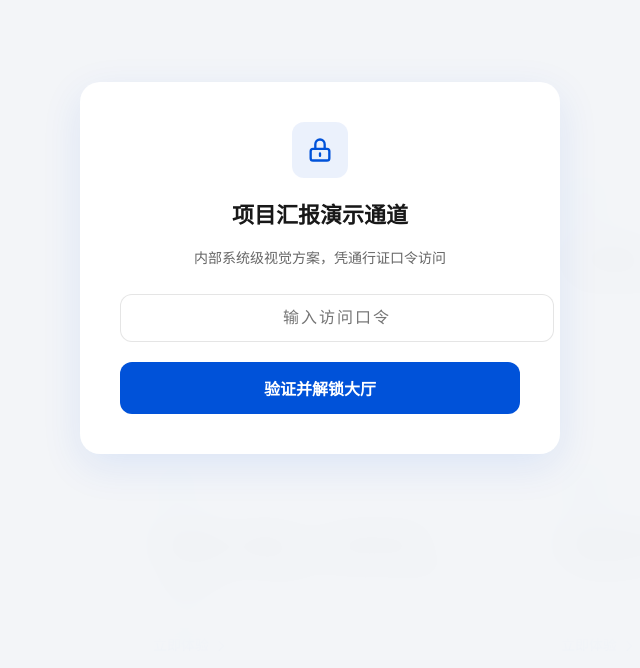
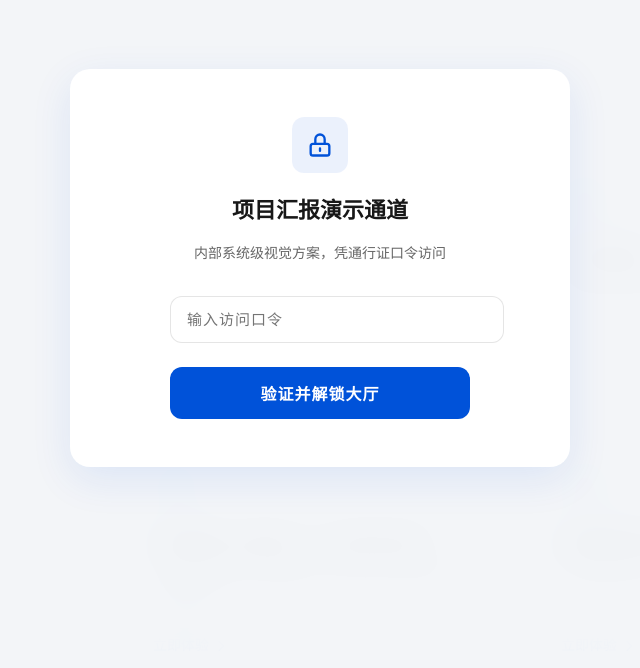
Before and after one commit to AkiNiu/jet-demo, a plain HTML site: page index.html in a window 1280 px wide. Shown: the part 132-800 px from the top of the page, without its empty margins (320-960 px from the left). Drawn offline with Linux system fonts and the light colour scheme.

Commit message:
style: refine aesthetics of auth overlay container

```diff
--- a/index.html
+++ b/index.html
@@ -141,16 +141,19 @@
             z-index: 9999; display: flex; align-items: center; justify-content: center; flex-direction: column; transition: opacity 0.3s;
         }
         .auth-box {
-            background: #fff; padding: 40px; border-radius: 20px; box-shadow: 0 12px 40px rgba(0,82,217,0.1); width: 90%; max-width: 400px; text-align: center;
+            background: #fff; padding: 48px 40px; border-radius: 20px; box-shadow: 0 12px 40px rgba(0,82,217,0.1); width: 90%; max-width: 420px; text-align: center;
         }
-        .auth-box h2 { margin: 0 0 12px; font-size: 22px; color: var(--text-main); }
-        .auth-box p { font-size: 14px; color: var(--text-sub); margin-bottom: 24px; }
+        .auth-box h2 { margin: 0 0 12px; font-size: 22px; font-weight: 600; color: var(--text-main); }
+        .auth-box p { font-size: 14px; color: var(--text-sub); margin-bottom: 32px; }
+        .auth-form {
+            max-width: 300px; margin: 0 auto;
+        }
         .auth-input {
-            width: 100%; padding: 14px 16px; font-size: 16px; border: 1.5px solid rgba(0,0,0,0.1); border-radius: 12px; margin-bottom: 20px; outline: none; transition: border 0.2s; text-align: center; letter-spacing: 2px;
+            width: 100%; padding: 14px 16px; font-size: 15px; border: 1.5px solid rgba(0,0,0,0.1); border-radius: 12px; margin-bottom: 24px; outline: none; transition: all 0.2s; text-align: left; letter-spacing: 1px;
         }
-        .auth-input:focus { border-color: var(--primary-color); }
+        .auth-input:focus { border-color: var(--primary-color); box-shadow: 0 0 0 3px rgba(0,82,217,0.1); }
         .auth-btn {
-            width: 100%; padding: 14px; background: var(--primary-color); color: #fff; font-size: 16px; font-weight: 600; border: none; border-radius: 12px; cursor: pointer; transition: all 0.2s;
+            width: 100%; padding: 14px; background: var(--primary-color); color: #fff; font-size: 16px; font-weight: 600; border: none; border-radius: 12px; cursor: pointer; transition: all 0.2s; letter-spacing: 1px;
         }
         .auth-btn:active { transform: scale(0.98); }
         .auth-error { color: #d32f2f; font-size: 13px; margin-top: 12px; display: none; }
@@ -165,9 +168,11 @@
             </div>
             <h2>项目汇报演示通道</h2>
             <p>内部系统级视觉方案，凭通行证口令访问</p>
-            <input type="password" id="authPwd" class="auth-input" placeholder="输入访问口令" autocomplete="off" onkeypress="if(event.key==='Enter')checkPwd()">
-            <button class="auth-btn" onclick="checkPwd()">验证并解锁大厅</button>
-            <div class="auth-error" id="authError">口令不正确，请核实！</div>
+            <div class="auth-form">
+                <input type="password" id="authPwd" class="auth-input" placeholder="输入访问口令" autocomplete="off" onkeypress="if(event.key==='Enter')checkPwd()">
+                <button class="auth-btn" onclick="checkPwd()">验证并解锁大厅</button>
+                <div class="auth-error" id="authError">口令不正确，请核实！</div>
+            </div>
         </div>
     </div>
 
```
